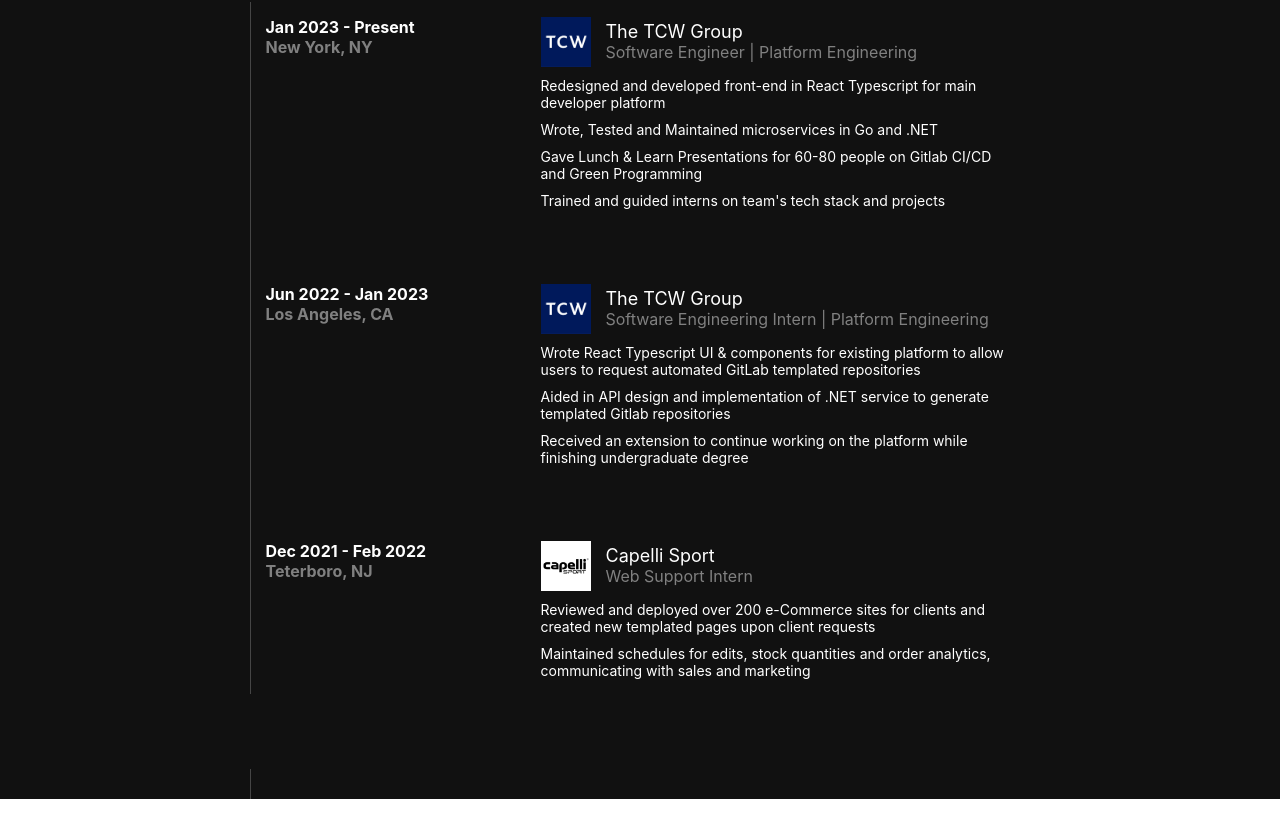
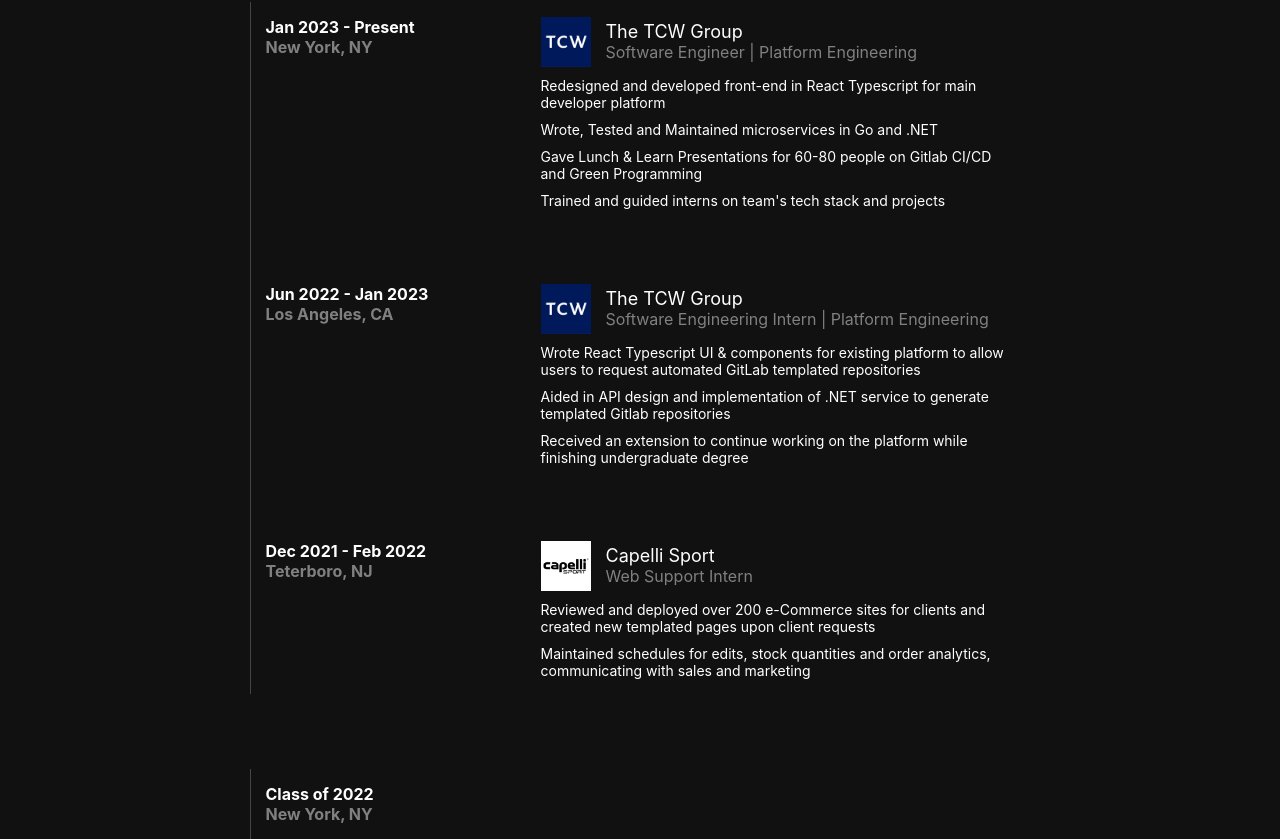
Before and after one commit to ckovacsdev/portfolio, a React (Create React App) app: page / in a window 1280 px wide. Shown: the part 514-1353 px from the top of the page. Before the commit the page ends 1313 px from the top, so only its background shows below. Built offline with nearby package versions, Linux system fonts and the light colour scheme; the HTML template or start-up script is replaced by a standard one.

Commit message:
dates section

```diff
--- a/src/components/education-card/education-card.css
+++ b/src/components/education-card/education-card.css
@@ -8,3 +8,25 @@
     border-left: 1px solid #454545;
     padding: 15px;
 }
+
+.education-card-item{
+    display: flex;
+    flex-direction: row;
+    justify-content: space-between;
+}
+
+.education-card-left-content{
+    align-self: flex-start;
+}
+
+.education-card-dates{
+    font-size: 16px;
+    margin: 0;
+    color: white;
+}
+
+.education-card-location{
+    color: #808080;
+    font-size: 16px;
+    margin: 0;
+}
--- a/src/components/education-card/education-card.tsx
+++ b/src/components/education-card/education-card.tsx
@@ -3,7 +3,37 @@
 export const EducationCard = () => {
     return (
         <div className='education-card-container'>
+            <div className='education-card'>
+                <div className='education-card-left-content'>
+                    <h2  className='education-card-dates'> Class of 2022</h2>
+                    <h2  className='education-card-location'> New York, NY</h2>
+                </div>
 
+                {/* <div className='work-history-job-description'>
+                    <div className='work-history-company'>
+                        <img className='work-history-company-logo' src={TCWIcon} alt='Tcw Logo'/>
+                        <div className='work-history-company-info'>
+                            <p className='work-history-company-name'> The TCW Group </p>
+                            <p className='work-history-title'> Software Engineer | Platform Engineering </p>
+                        </div>
+                    </div>
+
+                    <div className='work-history-job-details'>
+                        <p className='work-history-job-details-text'>
+                            Redesigned and developed front-end in React Typescript for main developer platform
+                        </p>
+                        <p className='work-history-job-details-text'>
+                            Wrote, Tested and Maintained microservices in Go and .NET
+                        </p>
+                        <p className='work-history-job-details-text'>
+                            Gave Lunch & Learn Presentations for 60-80 people on Gitlab CI/CD and Green Programming
+                        </p>
+                        <p className='work-history-job-details-text'>
+                            Trained and guided interns on team's tech stack and projects
+                        </p>
+                    </div>
+                </div> */}
+            </div>
         </div>
     )
 }
```
